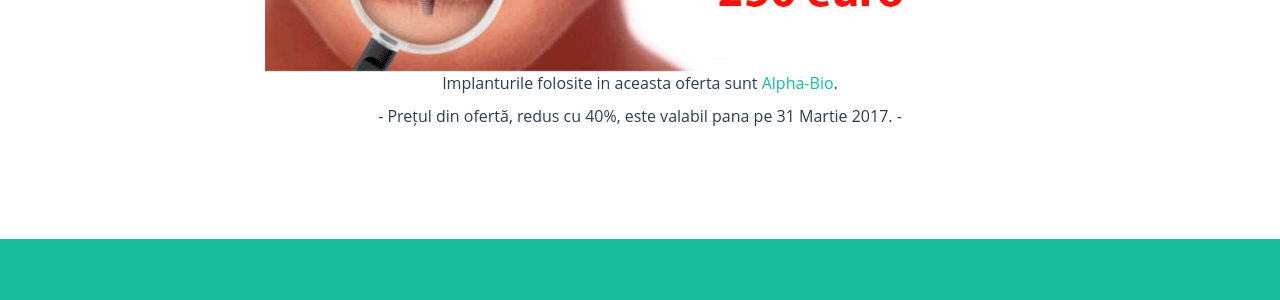
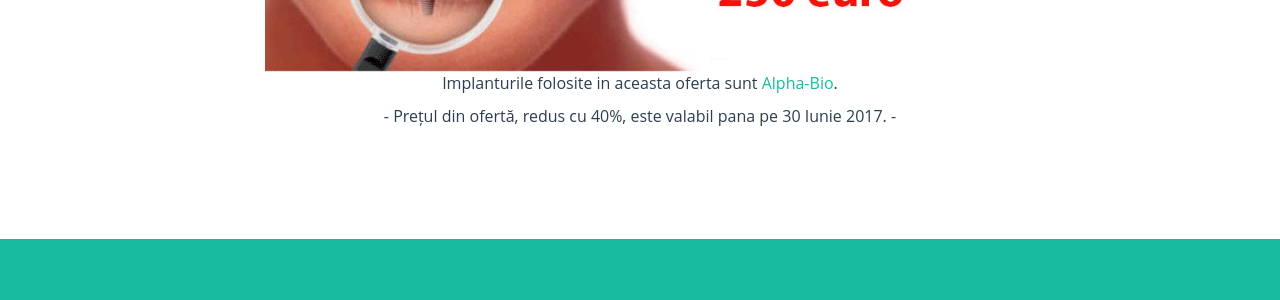
Before and after one commit to littledentgopo/offerdent, a Jekyll site: the page built from index.html, in a window 1280 px wide and 900 px high, scrolled down 1272 px. Shown: the part 155-455 px from the top of the window. Built offline with Jekyll 4.4.1, drawn with Linux system fonts in a browser that asks for light colours; comment, search, counter and statistics services are not loaded.

Commit message:
Update _config.yml

```diff
--- a/_config.yml
+++ b/_config.yml
@@ -24,7 +24,7 @@ contact:
 
 
 offer:
-    expirydate: 31 Martie 2017
+    expirydate: 30 Iunie 2017
 
 permalink: none
 
```
